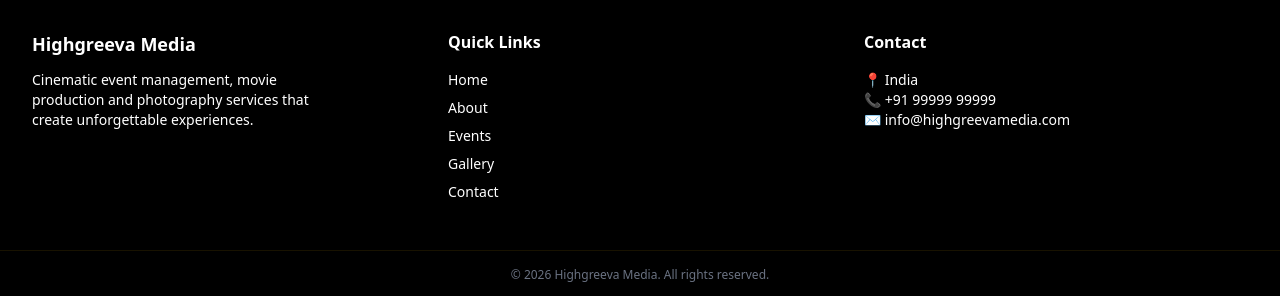
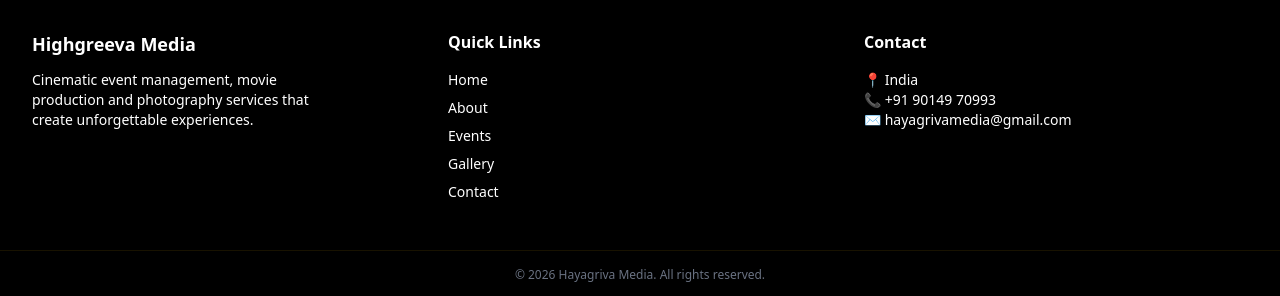
Before and after one commit to srinivas11909/hayagrivamedia, a Next.js app: page / in a window 1280 px wide. Shown: the part 2242-2538 px from the top of the page. Built offline with nearby package versions, Linux system fonts and the light colour scheme.

Commit message:
footer contact page updated

```diff
--- a/components/Footer.tsx
+++ b/components/Footer.tsx
@@ -33,15 +33,15 @@ export default function Footer() {
           <h4 className="font-semibold mb-4 text-white">Contact</h4>
           <p className="text-sm text-white">
             📍 India<br />
-            📞 +91 99999 99999<br />
-            ✉ info@highgreevamedia.com
+            📞 +91 90149 70993<br />
+            ✉ hayagrivamedia@gmail.com
           </p>
         </div>
 
       </div>
 
       <div className="text-center text-xs text-gray-500 py-4 border-t border-yellow-500/10">
-        © {new Date().getFullYear()} Highgreeva Media. All rights reserved.
+        © {new Date().getFullYear()} Hayagriva Media. All rights reserved.
       </div>
     </footer>
   )
```
